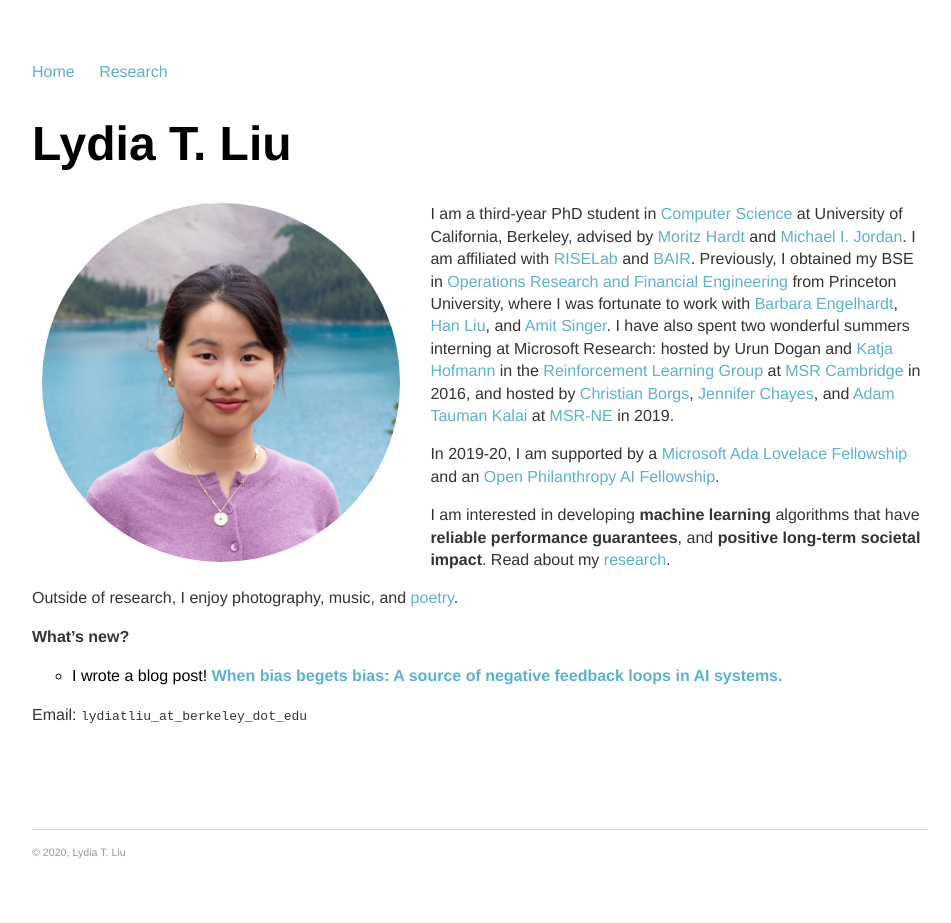
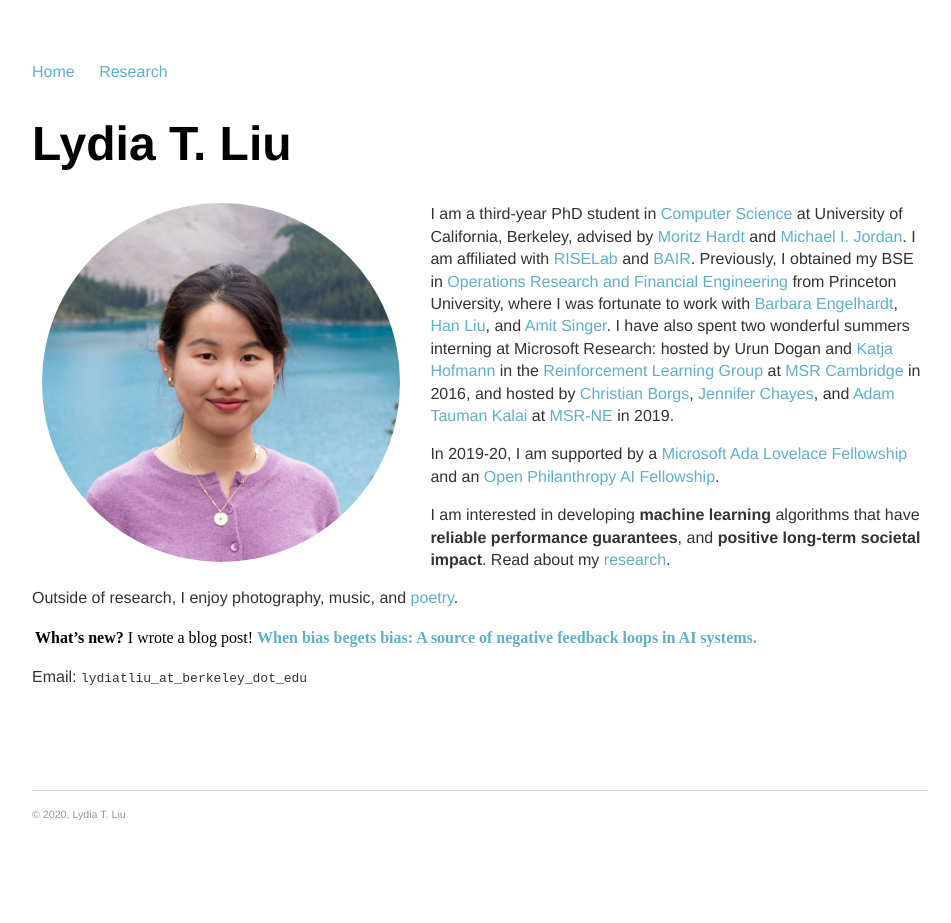
Before and after one commit to serenalwang/serenalwang.github.io, a Jekyll site: the page built from index.md, in a window 1280 px wide. Shown: the whole page, without its empty margins (160-1111 px from the left). Built offline with Jekyll 4.4.1, drawn with Linux system fonts in a browser that asks for light colours; after the commit the page ends 900 px from its top, so only the background shows below that.

```diff
--- a/index.md
+++ b/index.md
@@ -17,7 +17,6 @@ I am interested in developing **machine learning** algorithms that have **reliab
 
 Outside of research, I enjoy photography, music, and <a href="/writing">poetry</a>.
 
-**What's new?**
-* I wrote a blog post! [**When bias begets bias: A source of negative feedback loops in AI systems.**](https://www.microsoft.com/en-us/research/blog/when-bias-begets-bias-a-source-of-negative-feedback-loops-in-ai-systems/)
+**What's new?** | I wrote a blog post! [**When bias begets bias: A source of negative feedback loops in AI systems.**](https://www.microsoft.com/en-us/research/blog/when-bias-begets-bias-a-source-of-negative-feedback-loops-in-ai-systems/)
 
 Email: `lydiatliu_at_berkeley_dot_edu`
```
